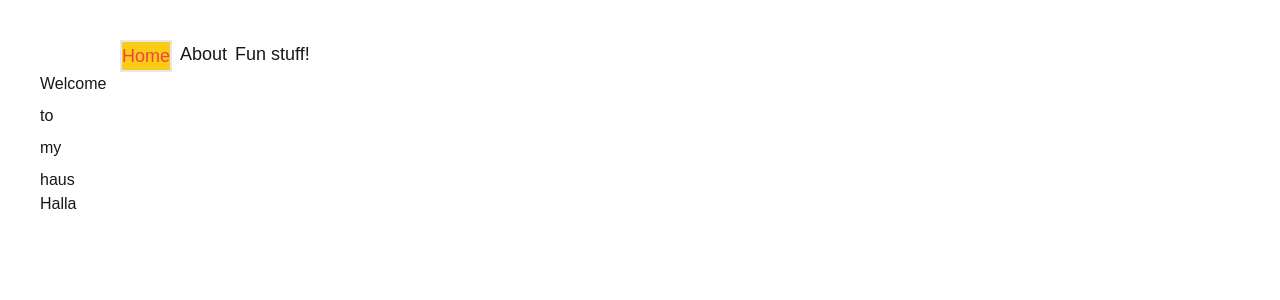
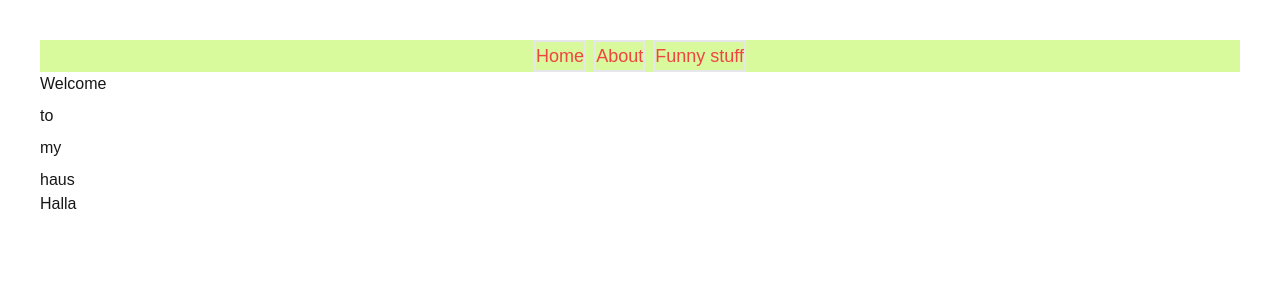
Before and after one commit to Kvernhaug/homepage, a Next.js app: page / in a window 1280 px wide. Shown: the top 300 px of the page. Built offline with nearby package versions, Linux system fonts and the light colour scheme.

Commit message:
fix: center nav

```diff
--- a/src/components/navigation.tsx
+++ b/src/components/navigation.tsx
@@ -2,19 +2,32 @@
 import { useRouter } from "next/navigation"
 
 export function Navigation() {
-  const router = useRouter()
 
   return (
-    <div className="text-lg w-full justify-center">
-      <div className="flex flex-row gap-2 mx-20">
-        <a
-          className="bg-yellow-400 border-2 border red-500 text-red-500 hover:animate-bounce hover:animate-recoloring"
-        >
-          Home
-        </a>
-        <a>About</a>
-        <a>Fun stuff!</a>
+    <div className="text-lg w-full justify-center bg-lime-200 m-auto">
+      <div className="flex flex-row gap-2 m-auto w-fit">
+        <NavItem name="Home" />
+        <NavItem name="About" />
+        <NavItem name="Funny stuff" />
       </div>
     </div>
   )
 }
+
+type NavItemsProps = {
+  name: string
+  dist?: string
+}
+function NavItem({ name, dist }: NavItemsProps) {
+
+  const router = useRouter()
+  function handleClick() { }
+
+  return (
+    <a
+      className="bg-yellow-40 border-2 border red-500 text-red-500 hover:animate-bounce hover:animate-recoloring"
+    >
+      {name}
+    </a>
+  )
+}
```
